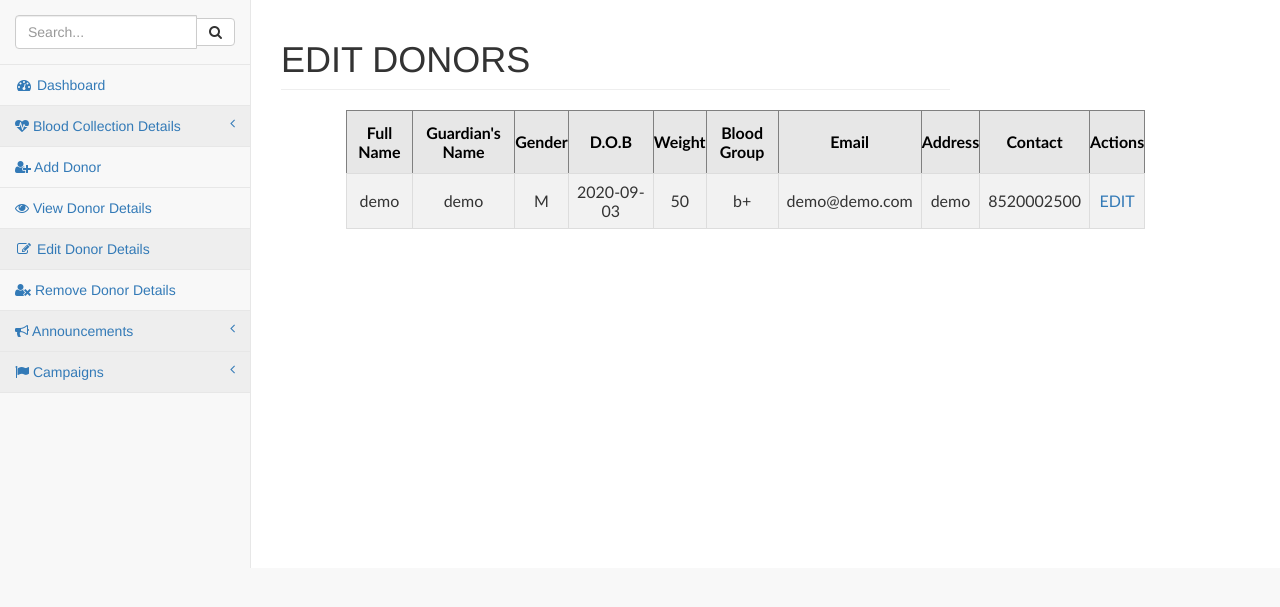
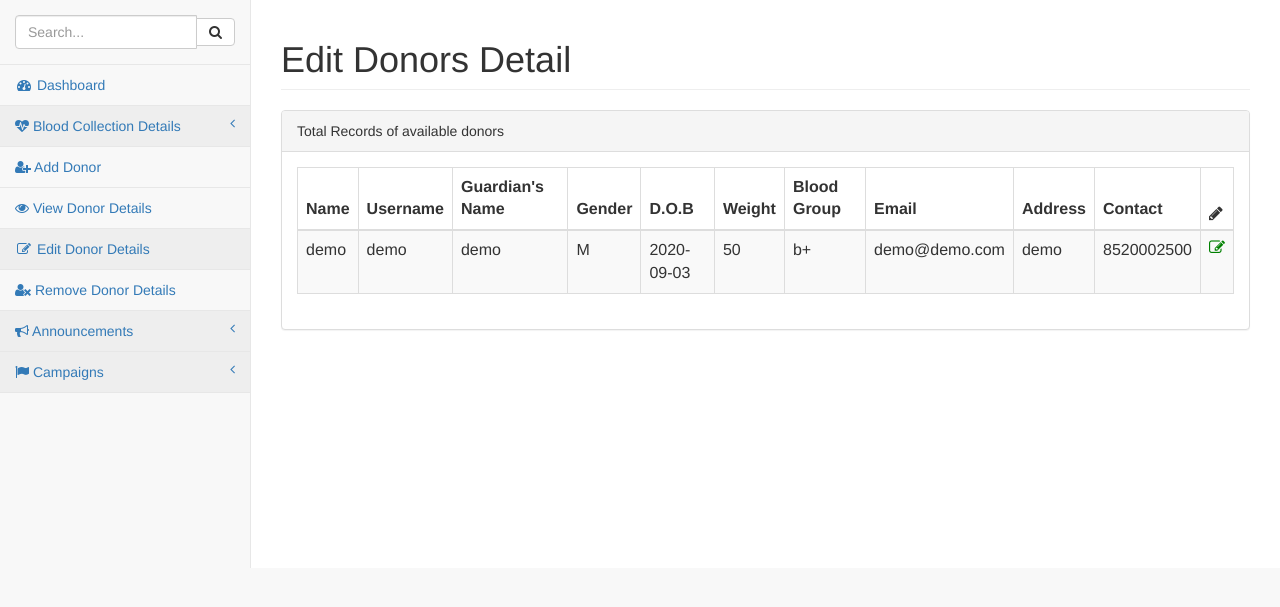
Before and after one commit to naseebbajracharya/bloodbanksystemphp, a PHP site: page /pages/editview.php in a window 1280 px wide. Shown: the part 51-658 px from the top of the page. Run offline with PHP 8.4, Linux system fonts and the light colour scheme; data comes from the database, SQL or seed files in the repository.

Commit message:
changes in edit donor file

```diff
--- a/pages/editview.php
+++ b/pages/editview.php
@@ -1,33 +1,7 @@
 <html>
 
 <head>
-<style>
-#donor {
-font-family: "Trebuchet MS", Arial, Helvetica, sans-serif;
-border-collapse: collapse;
-width: 80%;
-margin-top:100px;
-margin-left:80px;
-}
 
-#donor td, #customers th {
-border: 1px solid #ddd;
-padding: 8px;
-text-align:center;
-}
-
-#donor tr:nth-child(even){background-color: #f2f2f2;}
-
-#donor tr:hover {background-color: #ddd;}
-
-#donor th {
-padding-top: 12px;
-padding-bottom: 12px;
-text-align: center;
-background-color: #e7e7e7;
-color: black;
-}
-</style>
 
 <title>BDMS</title>
 
@@ -154,12 +128,24 @@ color: black;
             <!-- /.navbar-static-side -->
         </nav>
 
+<div id="page-wrapper">
+<div class="container-fluid">
+<div class="row">
+<div class=".col-lg-12">
+               <h1 class="page-header">Edit Donors Detail</h1>
+                </div>
+  </div>
 
-<div id="page-wrapper">
 				<div class="row">
-<div class="col-lg-12">
-                    <h1 class="page-header">EDIT DONORS</h1>
+                        <div class=".col-lg-12">
+                            <div class="panel panel-default">
+                                <div class="panel-heading">
+                                    Total Records of available donors
                                 </div>
+
+								 <div class="panel-body">
+                                    <div class="table-responsive">
+									<table class="table table-striped table-bordered table-hover" id="dataTables-example">
 
 									<?php
 
@@ -169,9 +155,11 @@ $qry="select * from donor";
 						$result=mysqli_query($conn,$qry);
 
 
-echo"<table border='1' id='donor'>
+						echo"
+						<thead>
 						<tr>
-    <th>Full Name</th>
+							<th>Name</th>
+							<th>Username</th>
 							<th>Guardian's Name</th>
 							<th>Gender</th>
 							<th>D.O.B</th>
@@ -180,12 +168,15 @@ echo"<table border='1' id='donor'>
 							<th>Email</th>
 							<th>Address</th>
 							<th>Contact</th>
-    <th>Actions</th>
-</tr>";
+							<th><i class='fa fa-pencil'></i></th>
+						</tr>
+						</thead>";
 
 						while($row=mysqli_fetch_array($result)){
-  echo"<tr>
+						  echo"<tbody>
+						  <tr>
 						  <td>".$row['name']."</td>
+						  <td>".$row['username']."</td>
 						  <td>".$row['guardiansname']."</td>
 						  <td>".$row['gender']."</td>
 						  <td>".$row['dob']."</td>
@@ -194,14 +185,26 @@ while($row=mysqli_fetch_array($result)){
 						  <td>".$row['email']."</td>
 						  <td>".$row['address']."</td>
 						  <td>".$row['contact']."</td>
-  <td><a href='editform.php?id=".$row['id']."'>EDIT</a></td>
-</tr>";
+						  <td><a href='editform.php?id=".$row['id']."'><i class='fa fa-edit' style='color:green'></i></a></td>
+
+						</tr>
+						</tbody>";
 						}
 
 						?>
+						</table>
+
 				</div>
 				</div>
 		</div>
+		</div>
+		</div>
+		</div>
+		</div>
+
+</div>
+
+
 
   <!-- jQuery -->
   <script src="../vendor/jquery/jquery.min.js"></script>
```
Lines whose indentation alone changed are shown as unchanged.
